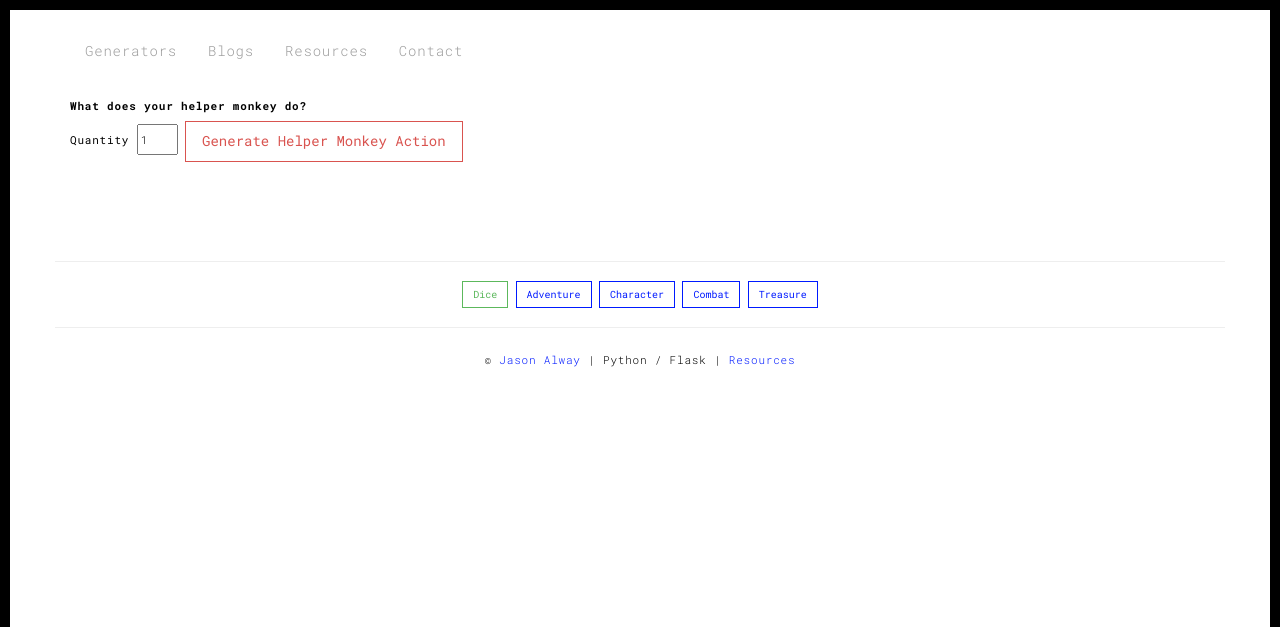
After one commit to jtalway/portfo, a Flask app: page /helpermonkey in a window 1280 px wide. The commit adds this page. Shown: the top 627 px of the page. Run offline with Flask 2, Linux system fonts and the light colour scheme; some libraries are stand-ins or nearby versions.

Commit message:
added helper monkey to character

```diff
--- a/hex.py
+++ b/hex.py
@@ -3,7 +3,7 @@ from openfile import *
 from array_result import *
 
 # local filepath
-# filepath = './static/assets/'
+#filepath = './static/assets/'
 
 # remote filepath
 filepath = "/home/jtalway/portfo/static/assets/"
--- a/npc.py
+++ b/npc.py
@@ -1,5 +1,12 @@
+import random
 from openfile import *
 from array_result import *
+
+# local filepath
+#filepath = './static/assets/'
+
+# remote filepath
+filepath = "/home/jtalway/portfo/static/assets/"
 
 def npc_fact_generation():
     npc_alignment = openfile('npc-alignment')
@@ -77,3 +84,14 @@ def determine_fantasy_name(name_quantity):
     # capitalize
     capitalized_names = [x.capitalize() for x in name_list]
     return capitalized_names
+
+# HELPER MONKEY
+
+def helper_monkey_action(action_quantity):
+    x = 0
+    action_list = []
+    while x < int(action_quantity):
+        action = random.choice(list(open(filepath + 'helper-monkey.txt'))).rstrip()
+        action_list.append(action)
+        x+=1
+    return action_list
--- a/server.py
+++ b/server.py
@@ -117,6 +117,17 @@ def npcname():
             fantasy_names = fantasy_names)
     else:
         return render_template('npcname.html')
+
+# NPC NAME
+@app.route('/helpermonkey', methods=['POST', 'GET'])
+def helpermonkey():
+    if request.method == 'POST':
+        action_quantity = request.form['quantity']
+        monkey_actions = helper_monkey_action(action_quantity)
+        return render_template('helpermonkey.html',
+            monkey_actions = monkey_actions)
+    else:
+        return render_template('helpermonkey.html')
 
 # CRITICALS
 @app.route('/critical', methods=['POST', 'GET'])
--- a/templates/generator-character-content.html
+++ b/templates/generator-character-content.html
@@ -9,5 +9,6 @@
 
               <a href="npcfacts.html" title="NPC Facts" aria-label="NPC Facts"><button type="button" class="btn btn-default btn-sm">NPC Facts</button></a>
               <a href="npcname.html" title="Fantasy Names" aria-label="NPC Names"><button type="button" class="btn btn-default btn-sm">NPC Names</button></a>
+              <a href="helpermonkey.html" title="Helper Monkey" aria-label="NPC Names"><button type="button" class="btn btn-default btn-sm">Helper Monkey</button></a>
             </div>
           </div>
--- /dev/null
+++ b/templates/helpermonkey.html
@@ -0,0 +1,33 @@
+{% include "header-top.html" %}
+<title>Helper Monkey</title>
+{% include "header-bottom.html" %}
+  <div class="section-container">
+    <div class="container">
+      <div class="row">
+        <div class="col-xs-12">
+           <h4>What does your helper monkey do?</h4>
+              <form action="helpermonkey" method="post" class="reveal-content">
+              <label for="quantity">Quantity</label>
+              <input type="number" name="quantity" id="quantity" min='1' max='10' size="6" >
+              <script type="text/javascript">
+              document.getElementById('quantity').value = '1';
+              </script>
+              <button type="submit" class="btn btn-danger btn-lg">Generate Helper Monkey Action</button>
+              </form>
+              {% if monkey_actions %}
+              <b><u>Helper Monkey Action Result</u></b> &nbsp; <cite style="font-size: 9px;"> generated <span id="datetime"></span></cite><br>
+              {% endif %}
+              {% if monkey_actions %}
+              {% for action in monkey_actions %}
+                {{ action }}<br>
+              {% endfor %}
+              {% endif %}
+              <script>
+                var dt = new Date();
+                document.getElementById("datetime").innerHTML = dt.toLocaleTimeString();
+              </script>
+        </div>
+      </div>
+    </div>
+  </div>
+{% include "footer.html" %}
```
Also changed, not shown: openfile.py (+5 -2 lines), static/assets/helper-monkey.txt (added, +31 -0 lines).
